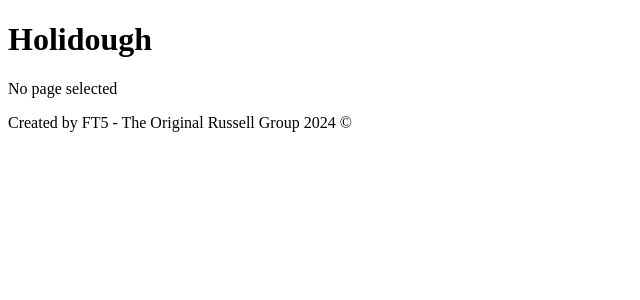
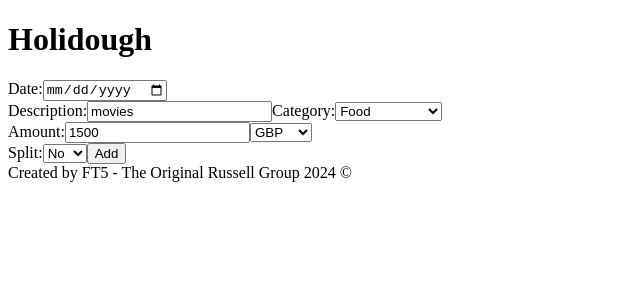
Before and after one commit to russell-gh/travel-tally, a React (Vite) app: page /edit-expense in a window 1280 px wide. Shown: the top 300 px of the page, without its empty margins (0-640 px from the left). Built offline with nearby package versions, Linux system fonts and the light colour scheme.

Commit message:
progressed edit expense, but still needs work

```diff
--- a/src/App.jsx
+++ b/src/App.jsx
@@ -49,6 +49,7 @@ const App = () => {
           <Route path="/onboarding" element={<Onboarding />} />
           <Route path="/dashboard" element={<Dashboard />} />
           <Route path="/add-expense" element={<AddExpense />} />
+          <Route path="/edit-expense" element={<EditExpense />} />
           <Route path="*" element={<p>No page selected</p>} />
         </Routes>
       </main>
--- a/src/components/EditExpense.jsx
+++ b/src/components/EditExpense.jsx
@@ -1,6 +1,6 @@
-import React from 'react';
-import Button from '../reusable-code/Button';
-import FormElement from '../reusable-code/FormElement';
+import React from "react";
+import Button from "../reusable-code/Button";
+import FormElement from "../reusable-code/FormElement";
 import { useState, useEffect } from "react";
 import { getExpenseList, getThisExpense } from "../utils/expenseData";
 import { useDispatch, useSelector } from "react-redux";
@@ -8,22 +8,27 @@ import {
   selectCurrencyNames,
   selectSelectedTripId,
   selectTrips,
-    deleteToEdit
+  deleteToEdit,
 } from "../redux/homeSlice";
 
 export const EditExpense = () => {
-    const dispatch = useDispatch()
+  const dispatch = useDispatch();
   const id = "expense_D2rdJ7nN8kJ3fHA25T4gd";
-    let thisExpense = {};
   const tripID = useSelector(selectSelectedTripId);
   const trips = useSelector(selectTrips);
-    const [formData, setFormData] = useState({
+  let [loaded, setLoaded] = useState(false);
+  let [formData, setFormData] = useState({
     startDate: new Date().toLocaleDateString("en-CA"),
     // endDate: new Date().toLocaleDateString("en-CA"),
     split: false,
     category: "Food",
-        description: 'test',
-        amount: {fromValue: 50, fromCurrency: 'GBP', toCurrency: 'GBP', toValue: 50},
+    description: "test",
+    amount: {
+      fromValue: 50,
+      fromCurrency: "GBP",
+      toCurrency: "GBP",
+      toValue: 50,
+    },
   });
   const [errors, setErrors] = useState({});
   const currencies = useSelector(selectCurrencyNames);
@@ -36,47 +41,55 @@ export const EditExpense = () => {
   if (!currencies || !trips) {
     return <p>Loading</p>;
   }
+  console.log(formData);
 
   const currency = currencies.map((code) => ({ value: code, name: code }));
-      useEffect(() => {
-        setThisExpense()
-      }, []);
-
 
   const setThisExpense = () => {
     let expenses = getExpenseList(tripID, trips);
-        let result = getThisExpense(expenses, id)
-        thisExpense = result.thisExpense;
-        setFormData(thisExpense);
-        console.log(formData, 'HI')
+    let result = getThisExpense(expenses, id);
+    setFormData((formData = { ...result.thisExpense }));
+    let date = new Date(formData.date).toLocaleDateString("en-CA");
+    console.log(date);
+  };
+
+  if (loaded === false) {
+    setThisExpense();
+    setLoaded((loaded = true));
   }
   const dataInput = (e) => {
-        getValidationResult();
+    // getValidationResult();
     let target = e.target.name;
     let value = e.target.value;
     if (value === "true") value = true;
     if (value === "false") value = false;
-
+    if (target === "amount") {
+      let newAmount = { ...formData };
+      // newAmount.amount.fromValue = value;
+      console.log(newAmount);
+      // setFormData({ newAmount });
+    } else {
       setFormData({ ...formData, [target]: value });
+    }
   };
-      const getValidationResult = async () => {
-        if (!Object.values(formData).length) {
-          return;
-        }
-        const result = await validate(formData, "expense");
-        setErrors(result); //result returns promise
-        console.log(errors);
-      };
+  // const getValidationResult = async () => {
+  //   if (!Object.values(formData).length) {
+  //     return;
+  //   }
+  //   const result = await validate(formData, "expense");
+  //   setErrors(result); //result returns promise
+  //   console.log(errors);
+  // };
 
   const handleSubmit = () => {
-        if (Object.keys(errors).length) {
-          console.log(formData, "FAIL", errors);
-          return;
-        }
+    // if (Object.keys(errors).length) {
+    //   console.log(formData, "FAIL", errors);
+    //   return;
+    // }
     if (formData.description && formData.amount) {
       console.log(formData, "pass");
       dispatch(deleteToEdit(result.indexOf));
-          dispatch(addExpenseData(formData));
+      // dispatch(addExpenseData(formData));
     } else {
       console.log("FAIL FINAL");
       return;
@@ -105,8 +118,8 @@ export const EditExpense = () => {
   //     }
   //   };
 
-
-    return ( <>
+  return (
+    <>
       <div className="editContainer">
         <div>
           <FormElement
@@ -185,9 +198,14 @@ export const EditExpense = () => {
           callback={dataInput}
         />
 
-      <Button onClick={handleSubmit} text={"Add"} className={"expenseSubmit"} />
+        <Button
+          onClick={handleSubmit}
+          text={"Add"}
+          className={"expenseSubmit"}
+        />
       </div>
-    </> );
-}
+    </>
+  );
+};
 
 export default EditExpense;
--- a/src/utils/expenseData.js
+++ b/src/utils/expenseData.js
@@ -98,6 +98,5 @@ export function getThisExpense(expenseList, id) {
   // Create variable for the correct trip
   const thisExpense = expenseList[indexOf];
   let result = { thisExpense, indexOf };
-  console.log(result, "GOT INDEX");
   return result;
 }
```
Lines whose indentation alone changed are shown as unchanged.
